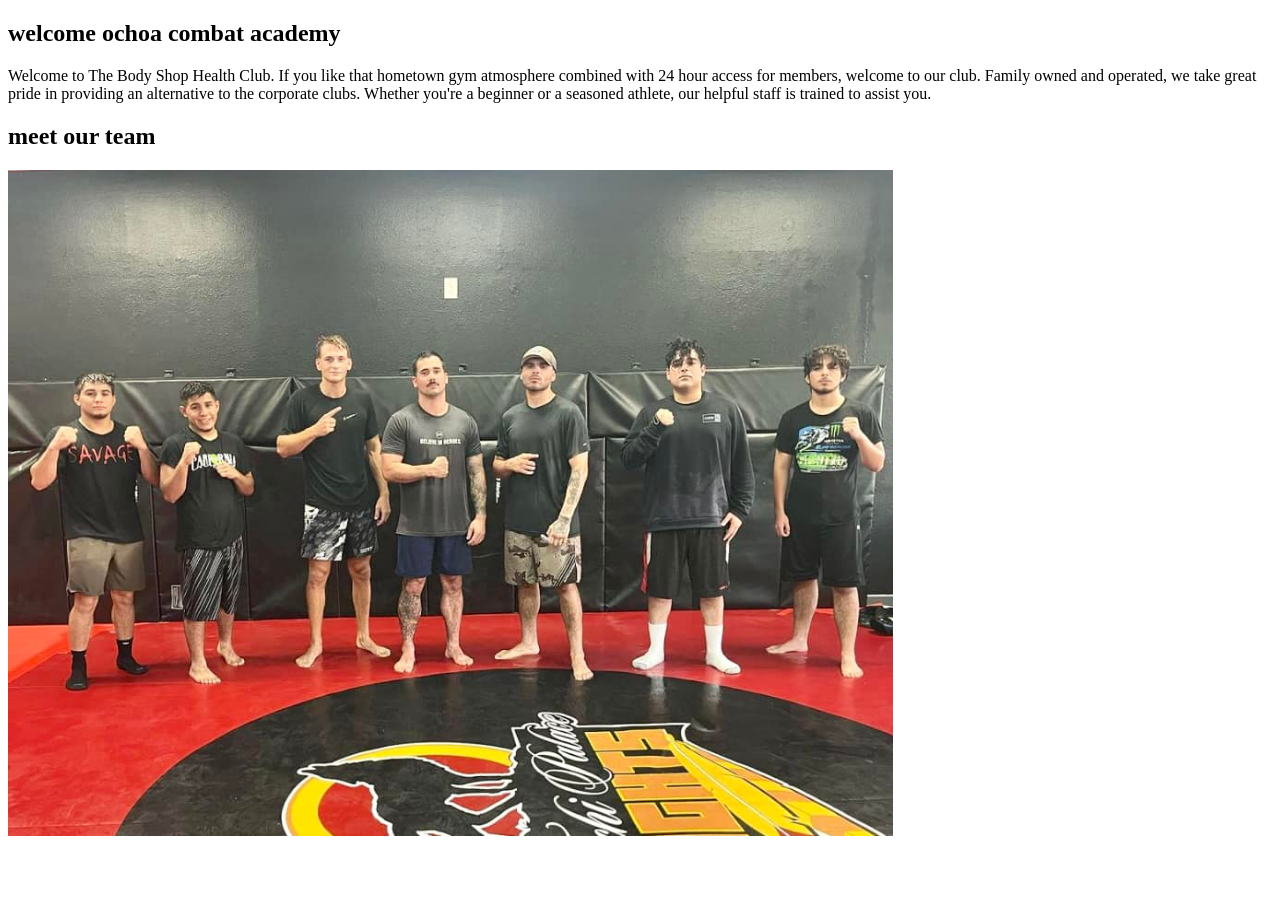
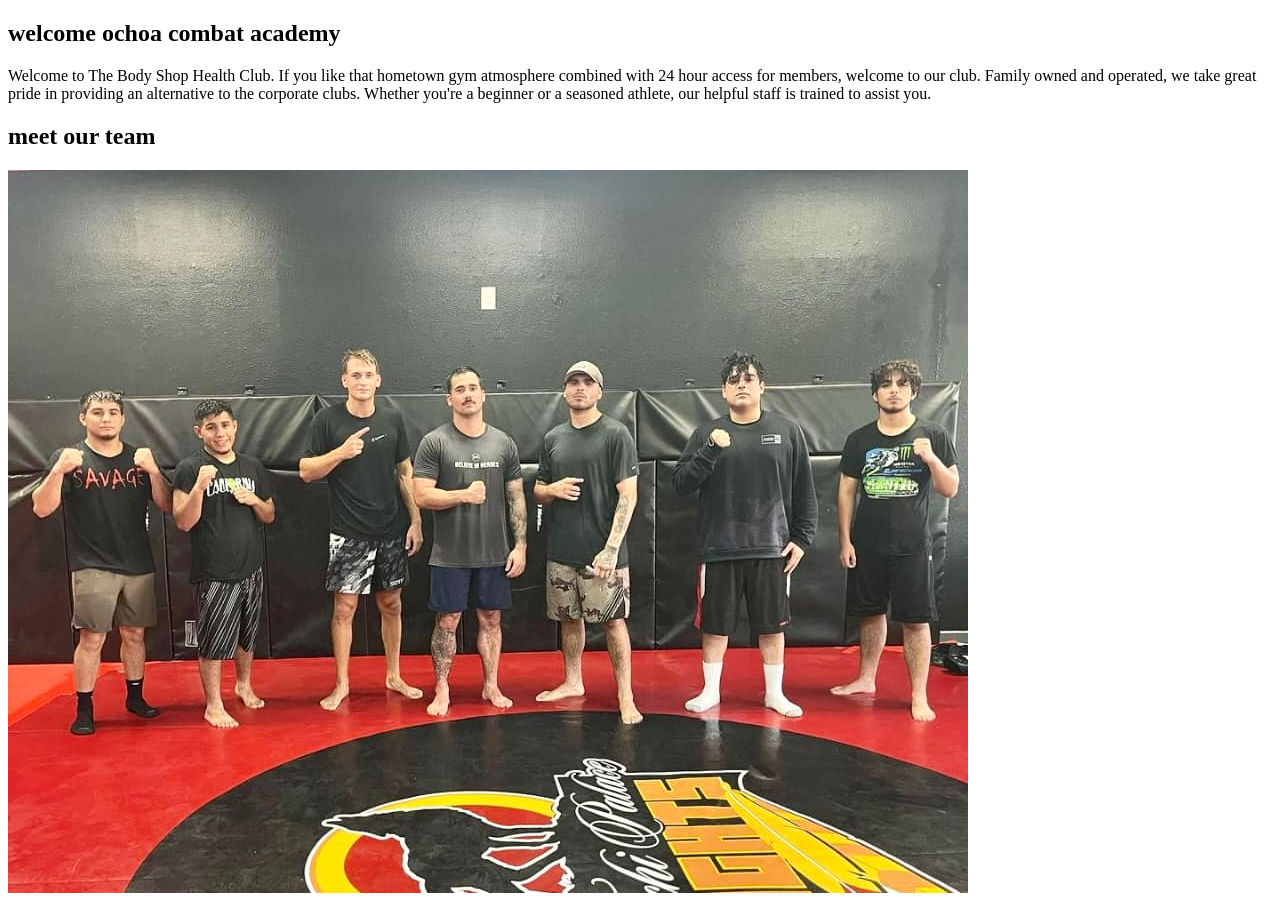
Before and after one commit to JayDampitan/OCA, a Next.js app in the folder oca-gym/: page /about in a window 1280 px wide. Before the commit the page ends 848 px from the top, so only its background shows below. Built offline with nearby package versions, Linux system fonts and the light colour scheme.

Commit message:
update about us page height

```diff
--- a/oca-gym/src/app/about/page.jsx
+++ b/oca-gym/src/app/about/page.jsx
@@ -5,7 +5,7 @@ import aboutMain from "../../../assets/aboutMain.jpg"
 
 function About() {
   return (
-    <div className="text-center bg-bodyBackground text-offWhite flex items-center flex-col justify-center h-[100%] w-full">
+    <div className="text-center bg-bodyBackground text-offWhite flex items-center flex-col justify-center h-[100vh] w-full">
       <div className="bg-primary w-full flex-col flex items-center justify-center py-24 lg:py-44">
         <h2 className="  text-offWhite uppercase text-lg lg:text-4xl font-semibold">
           welcome ochoa combat academy
@@ -24,12 +24,12 @@ function About() {
           meet our team
         </h2>
 
-        <div className="my-10 flex flex-col items-center justify-center">
-          <div className="w-[80%] lg:w-[80%] bg-primary p-2">
+        <div className="m-10 flex flex-col items-center justify-center">
+          <div className="w-[100%] lg:w-[100%] bg-primary p-2">
             <Image
               src={aboutMain}
-              width="70%"
-              height="70%"
+              // width="70%"
+              // height="70%"
               alt="Image of the Ochoa Combat Gym members"
               className="w-fullz h-full object-cover"
             />
```
